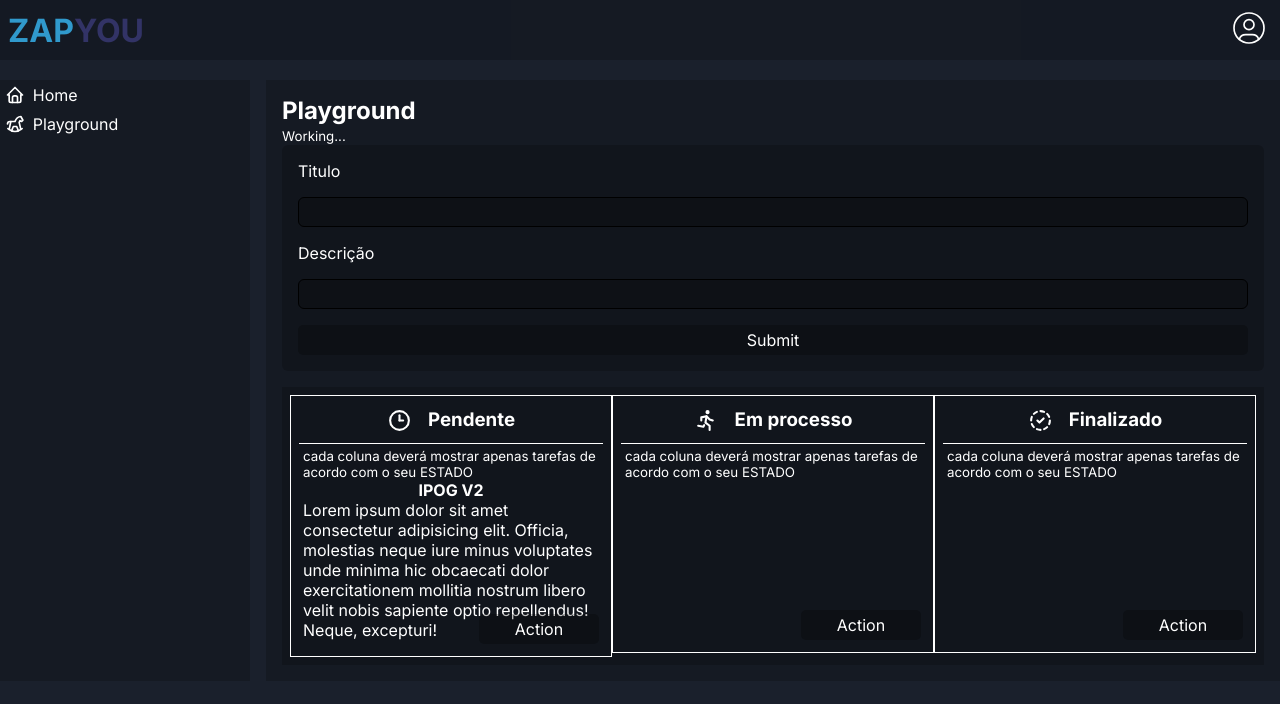
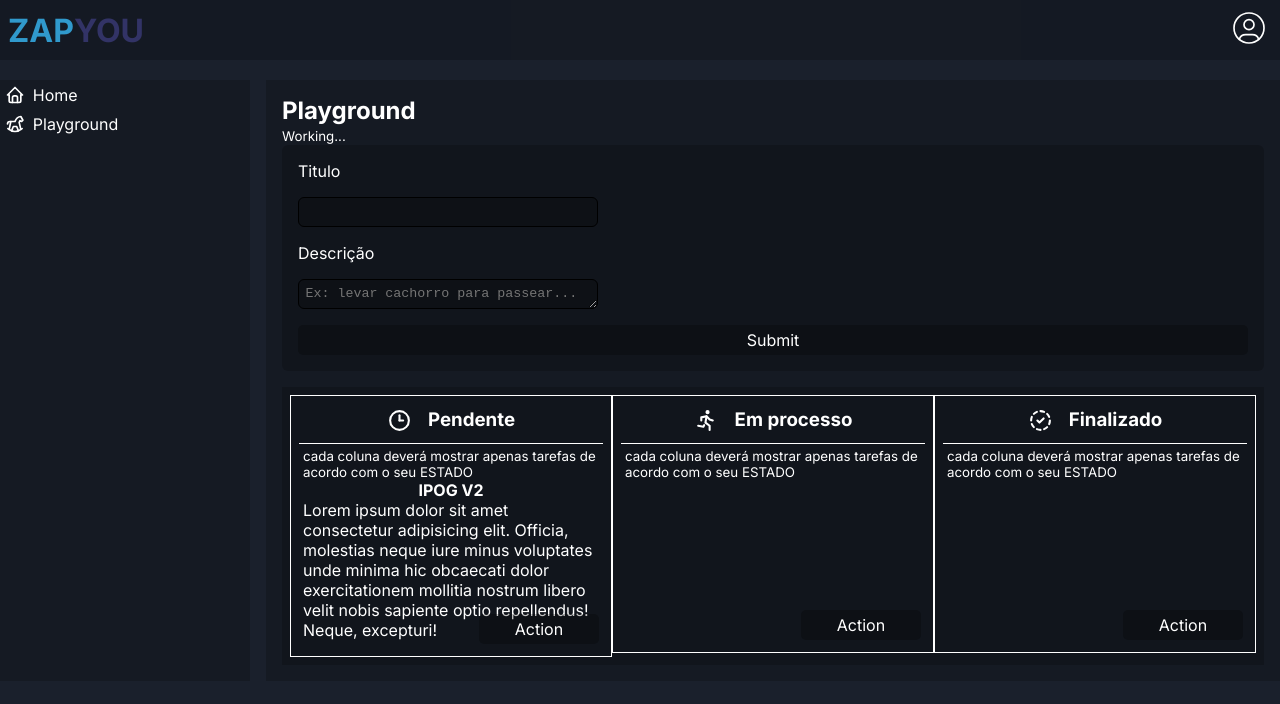
Before and after one commit to camposEduardo48/first-next-app, a Next.js app: page /playground in a window 1280 px wide. Shown: the top 704 px of the page. Built offline with nearby package versions, Linux system fonts and the light colour scheme.

Commit message:
fix: new thing

```diff
--- a/src/app/componnents/form/style.ts
+++ b/src/app/componnents/form/style.ts
@@ -11,14 +11,14 @@ export const MyForm = styled('form', {
   minHeight: 'auto',
   width: '100%',
 
-  '& input': {
+  '& input, & textarea': {
     background: 'rgba(0,0,0, 0.2)',
     color: '#fff',
     border: '1px solid #000',
     outline: 'none',
     borderRadius: '6px',
     height: '30px',
-    minWidth: '300px',
+    width: '300px',
     padding: '.4rem',
 
     '&:focus': {
--- a/src/app/playground/page.tsx
+++ b/src/app/playground/page.tsx
@@ -35,7 +35,7 @@ const Playground = () => {
           <label htmlFor="text">Titulo</label>
           <input type="text" onChange={handleTextItem} value={sendItem} />
           <label>Descrição</label>
-          <input type="text" />
+          <textarea value={''} rows={100} placeholder={'Ex: levar cachorro para passear...'} />
           <Button onClick={() => alert('ERRO!')}>Submit</Button>
         </Form>
         <SectionContainerList>
```
